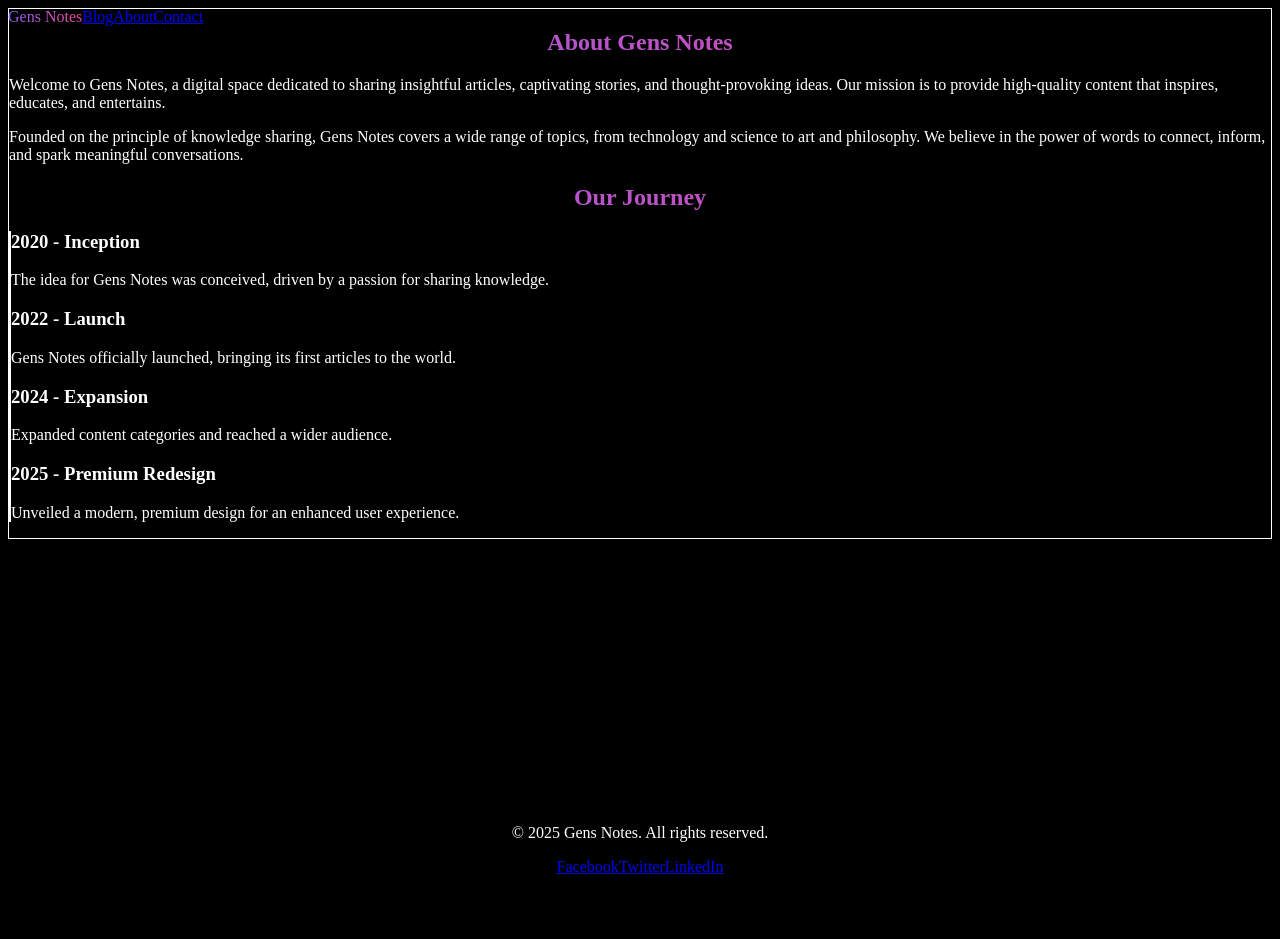
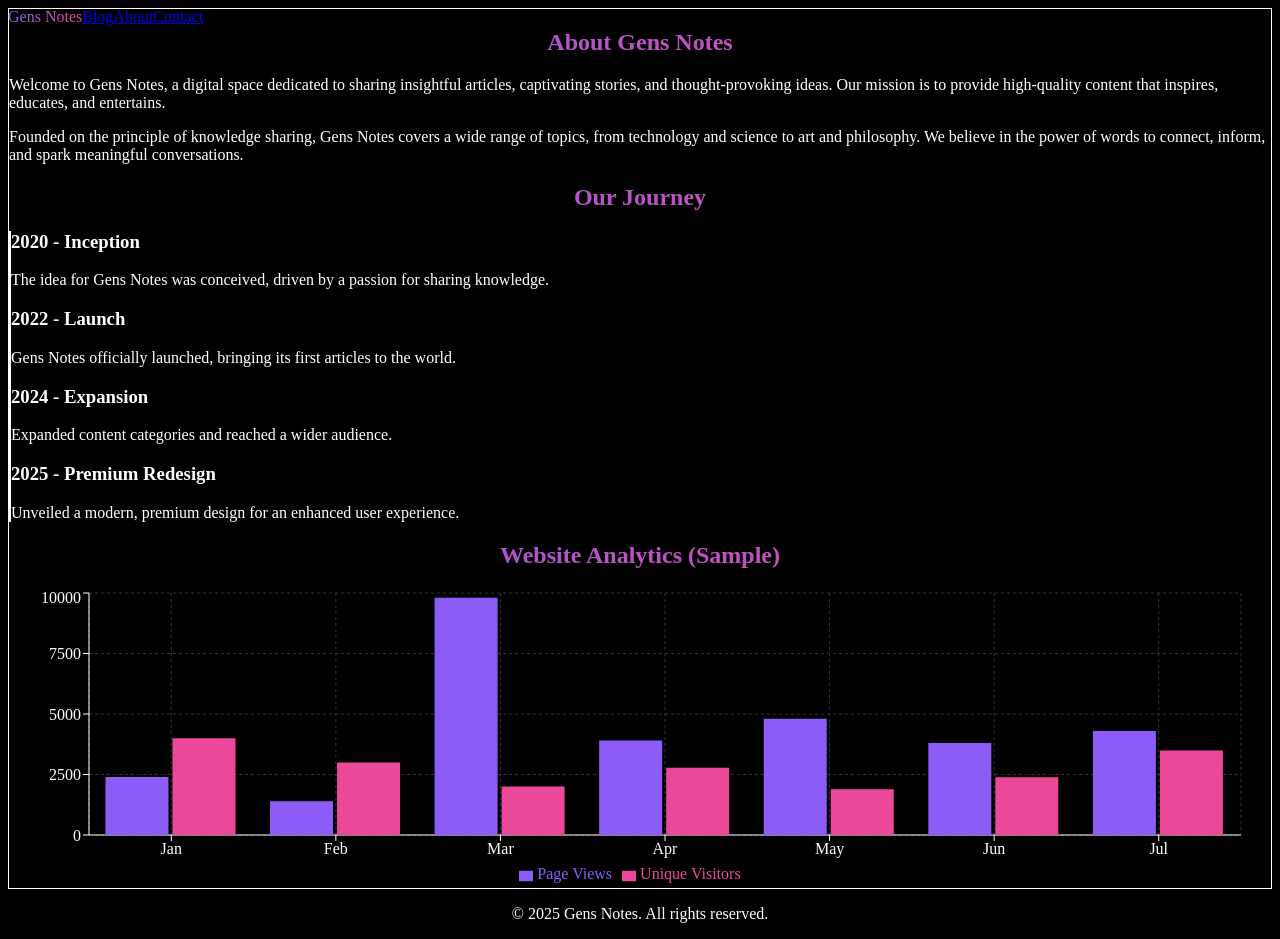
Before and after one commit to gentaron/nextjs-gens-notes, a Next.js app in the folder gens-notes-premium/: page /about in a window 1280 px wide. Shown: the top 939 px of the page. Before the commit the page ends 884 px from the top, so only its background shows below. Built offline with nearby package versions, Linux system fonts and the light colour scheme.

Commit message:
feat: Integrate Recharts for data visualization

```diff
--- a/gens-notes-premium/package.json
+++ b/gens-notes-premium/package.json
@@ -15,6 +15,7 @@
     "next-sanity": "^9.12.0",
     "react": "^19.0.0",
     "react-dom": "^19.0.0",
+    "recharts": "^3.0.2",
     "sanity": "^3.96.0"
   },
   "devDependencies": {
--- a/gens-notes-premium/src/app/about/page.tsx
+++ b/gens-notes-premium/src/app/about/page.tsx
@@ -1,4 +1,5 @@
 import React from 'react';
+import SampleBarChart from '../components/SampleBarChart';
 
 const AboutPage = () => {
   return (
@@ -42,6 +43,14 @@ const AboutPage = () => {
             </div>
           </div>
         </div>
+
+        {/* Sample Chart Integration */}
+        <div className="mt-16">
+          <h2 className="text-4xl font-bold text-center mb-8 text-gradient">
+            Website Analytics (Sample)
+          </h2>
+          <SampleBarChart />
+        </div>
       </div>
     </section>
   );
--- /dev/null
+++ b/gens-notes-premium/src/app/components/SampleBarChart.tsx
@@ -0,0 +1,44 @@
+"use client";
+
+import React from 'react';
+import { BarChart, Bar, XAxis, YAxis, CartesianGrid, Tooltip, Legend, ResponsiveContainer } from 'recharts';
+
+const data = [
+  { name: 'Jan', uv: 4000, pv: 2400, amt: 2400 },
+  { name: 'Feb', uv: 3000, pv: 1398, amt: 2210 },
+  { name: 'Mar', uv: 2000, pv: 9800, amt: 2290 },
+  { name: 'Apr', uv: 2780, pv: 3908, amt: 2000 },
+  { name: 'May', uv: 1890, pv: 4800, amt: 2181 },
+  { name: 'Jun', uv: 2390, pv: 3800, amt: 2500 },
+  { name: 'Jul', uv: 3490, pv: 4300, amt: 2100 },
+];
+
+const SampleBarChart = () => {
+  return (
+    <ResponsiveContainer width="100%" height={300}>
+      <BarChart
+        data={data}
+        margin={{
+          top: 5,
+          right: 30,
+          left: 20,
+          bottom: 5,
+        }}
+      >
+        <CartesianGrid strokeDasharray="3 3" stroke="#333" />
+        <XAxis dataKey="name" stroke="#FFF" />
+        <YAxis stroke="#FFF" />
+        <Tooltip
+          contentStyle={{ backgroundColor: '#333', border: 'none', borderRadius: '8px' }}
+          labelStyle={{ color: '#FFF' }}
+          itemStyle={{ color: '#FFF' }}
+        />
+        <Legend />
+        <Bar dataKey="pv" fill="#8B5CF6" name="Page Views" />
+        <Bar dataKey="uv" fill="#EC4899" name="Unique Visitors" />
+      </BarChart>
+    </ResponsiveContainer>
+  );
+};
+
+export default SampleBarChart;
```
Also changed, not shown: 1 other file (tests, documents, lock files or other folders).
